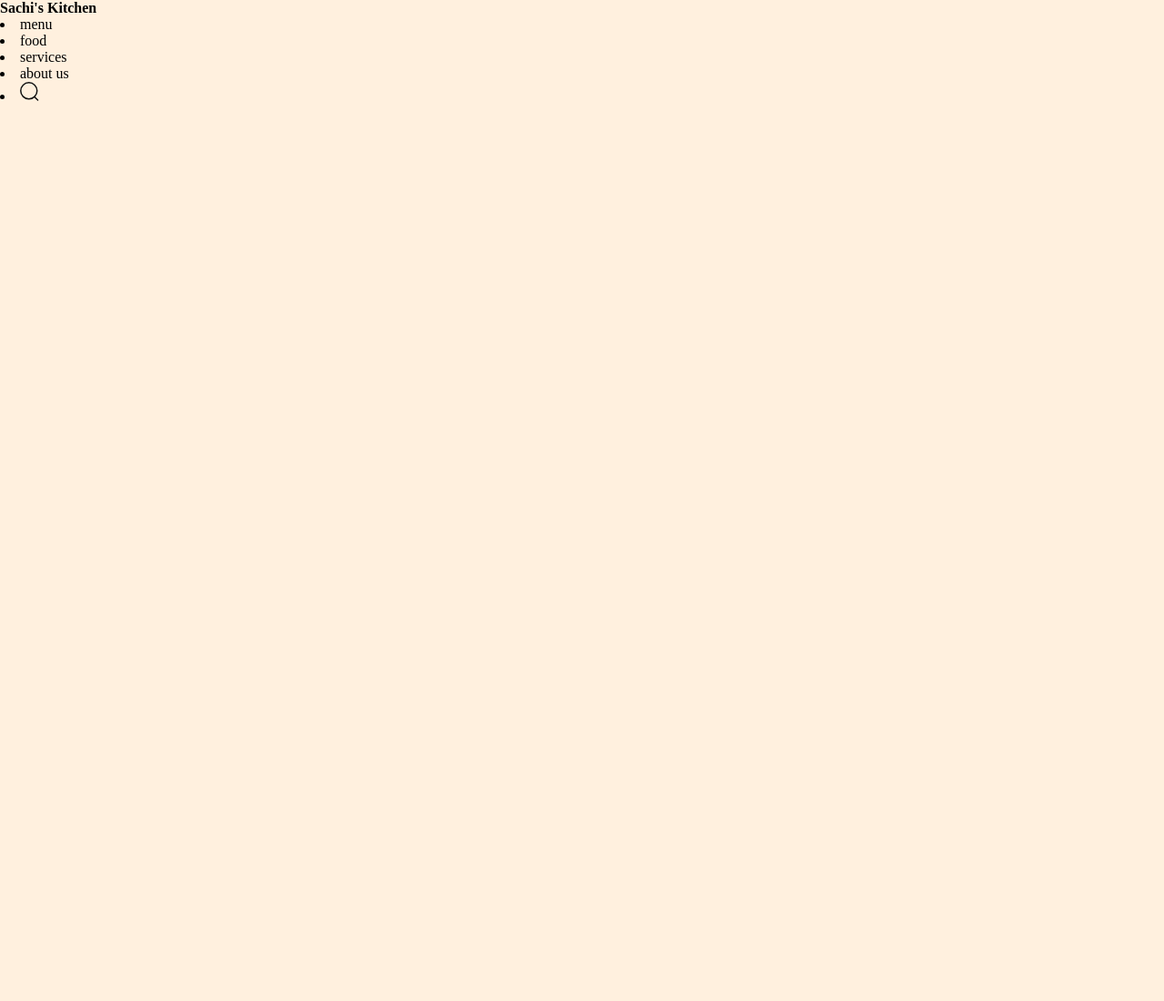
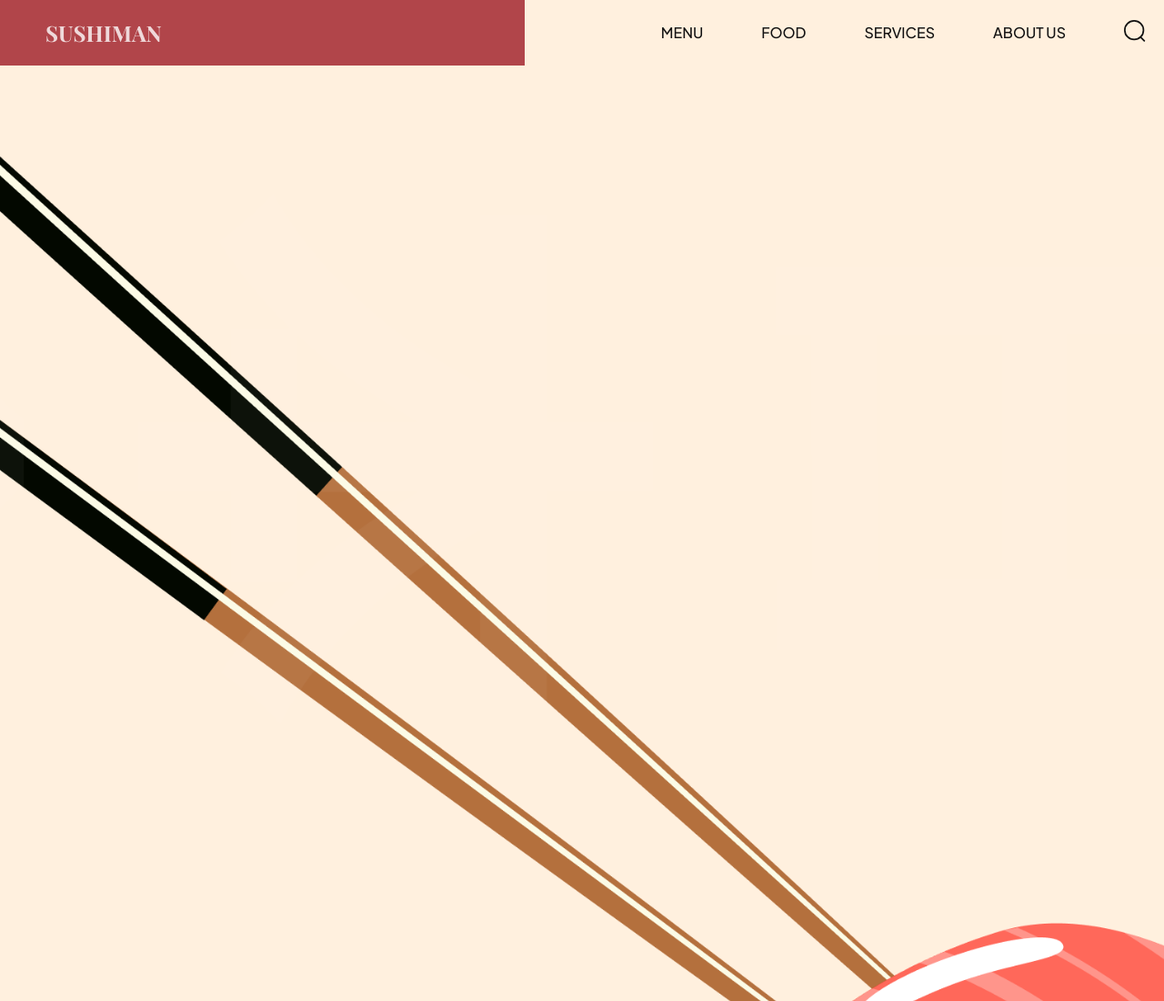
Before and after one commit to Akwei001/Kitchen, a website built with Vite: page index.html in a window 1280 px wide. Shown: the top 1100 px of the page at 91% size. Before the commit the page ends 800 px from the top, so only its background shows below. Built offline with nearby package versions, Linux system fonts and the light colour scheme.

Commit message:
hero section image added

```diff
--- /dev/null
+++ b/css/sections/header.css
@@ -0,0 +1,67 @@
+.header__nav {
+  display: flex;
+  overflow: hidden;
+}
+
+.header__logo {
+  flex: 1;
+  display: flex;
+
+  position: relative;
+  padding: 20px;
+}
+
+.header__logo-overlay {
+  position: absolute;
+  inset: 0;
+  width: 100%;
+
+  background-color: var(--primary-color);
+  z-index: -1;
+}
+
+.header__logo h4 {
+  padding-left: 30px;
+
+  font-weight: 700;
+  font-size: 24px;
+  text-transform: uppercase;
+  font-family: var(--playfair-display);
+  color: #fff;
+  opacity: 0.8;
+}
+
+.header__menu,
+.header__menu-mobile {
+  padding: 20px;
+  flex: 1.236;
+  display: flex;
+  align-items: center;
+  justify-content: flex-end;
+  gap: 64px;
+
+  list-style: none;
+}
+
+.header__menu li {
+  font-weight: 500;
+  font-family: var(--plus-jakarta-sans);
+  color: var(--secondary-color);
+  font-size: 16px;
+  text-transform: uppercase;
+  line-height: 20px;
+  cursor: pointer;
+}
+
+.header__menu li img {
+  width: 24px;
+  height: 24px;
+  object-fit: contain;
+}
+
+.header__menu-mobile {
+  display: none;
+  gap: 20px;
+
+  position: relative;
+}
--- /dev/null
+++ b/css/sections/hero.css
@@ -0,0 +1,28 @@
+.hero {
+  diplay: flex;
+  min-height: calc(100vh - 74px);
+  overflow: hidden;
+}
+
+.hero-image {
+  flex: 1;
+  display: flex;
+  flex-direction: column;
+  position: relative;
+  z-index: 5;
+}
+
+.hero-image img {
+  width: 120%;
+  height: 100%;
+  object-fit: contain;
+}
+
+.hero-image__overlay {
+  postion: absolute;
+  inset: 0;
+  width: 100%;
+
+  background-color: var(--primary-color);
+  z-index: -1;
+}
--- a/css/style.css
+++ b/css/style.css
@@ -2,9 +2,9 @@
 @import url('https://fonts.googleapis.com/css2?family=Plus+Jakarta+Sans:wght@200;300;400;500;600;700;800&display=swap');
 
 /* other css file imports */
-/* @import url('sections/header.css');
+@import url('sections/header.css');
 @import url('sections/hero.css');
-@import url('sections/about.css');
+/* @import url('sections/about.css');
 @import url('sections/popular.css');
 @import url('sections/trending.css');
 @import url('sections/subscribe.css');
--- a/index.html
+++ b/index.html
@@ -12,28 +12,46 @@
     <header>
       <nav class="header__nav">
         <div class="header__logo">
-          <h4>Sachi's Kitchen</h4>
-          <div class="header__logo-overlay">
+          <h4 data-aos="fade-down">Sushiman</h4>
+          <div class="header__logo-overlay"></div>
+        </div>
+
+        <ul class="header__menu" data-aos="fade-down">
           <li>
-              <a href="#menu">menu</a>
+            <a href="#menu">Menu</a>
           </li>
           <li>
-              <a href="#food">food</a>
+            <a href="#food">Food</a>
           </li>
           <li>
-              <a href="#services">services</a>
+            <a href="#services">Services</a>
           </li>
           <li>
-              <a href="#about-us">about us</a>
+            <a href="#about-us">About Us</a>
           </li>
           <li>
-              <img src="assets/search.svg" />
+            <img src="assets/search.svg" alt="search" />
           </li>
-          </div>
-        </div>
-        <ul class="header__menu"></ul>
+        </ul>
+
+        <ul class="header__menu-mobile" data-aos="fade-down">
+          <li>
+            <img src="assets/menu.svg" alt="menu" />
+          </li>
+        </ul>
       </nav>
     </header>
+    <section class="hero">
+      <div class="hero-image">
+        <img src="assets/sushi-1.png" alt="sushi" />
+        <h2>
+          日<br />
+          本<br />
+          食
+        </h2>
+        <div class="hero-image__overlay"></div>
+      </div>
+    </section>
     <script src="js/script.js" type="module"></script>
   </body>
 </html>
```
Also changed, not shown: css/sections/about.css (added), css/sections/footer.css (added), css/sections/popular.css (added), css/sections/subscribe.css (added), css/sections/trending.css (added). Lines whose indentation alone changed are shown as unchanged.
